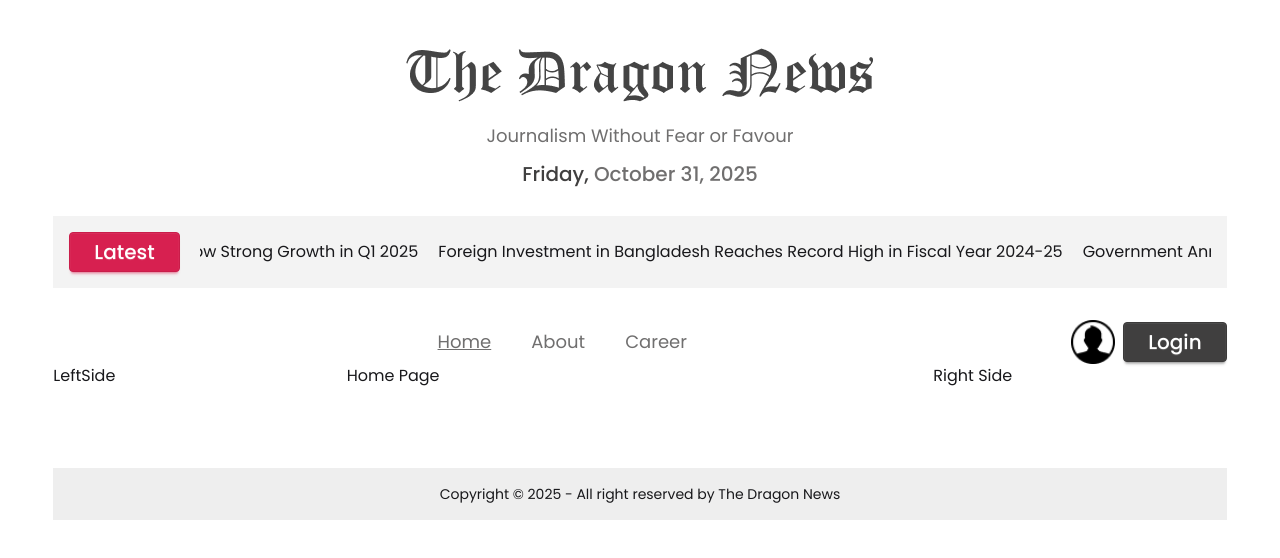
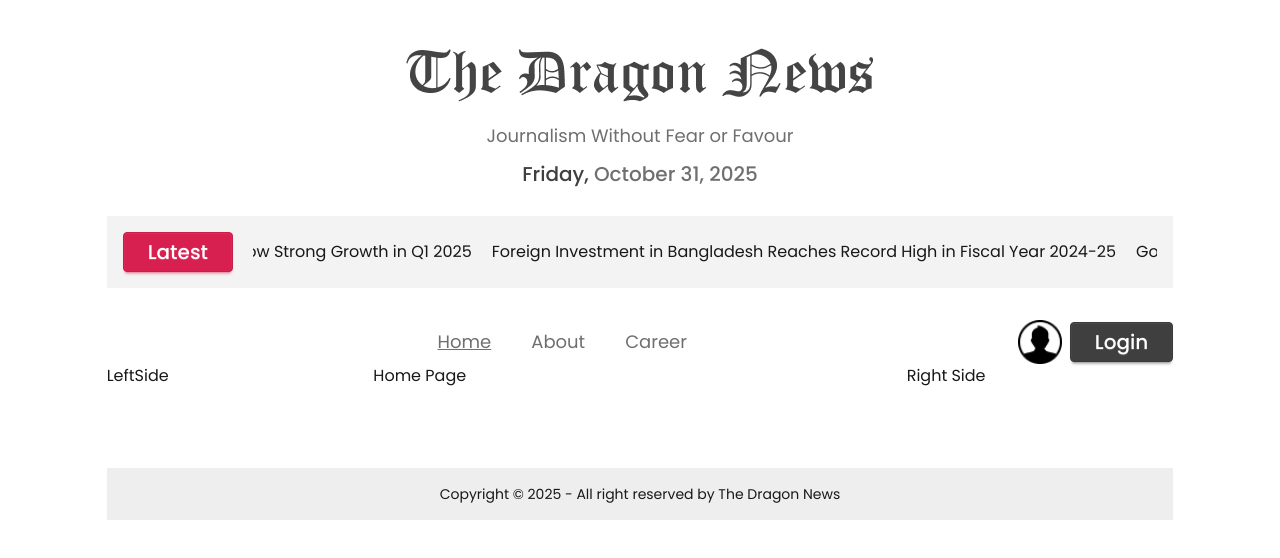
Before and after one commit to muhammad-tamim/web-project-26, a React (Vite) app: page / in a window 1280 px wide. Shown: the top 558 px of the page. Built offline with nearby package versions, Linux system fonts and the light colour scheme.

Commit message:
refactor(MaxWidth.jsx): add max-w-1920 also with w-10/12

```diff
--- a/src/components/ui/MaxWidth.jsx
+++ b/src/components/ui/MaxWidth.jsx
@@ -2,7 +2,7 @@
 
 const MaxWidth = ({ children }) => {
     return (
-        <div className='w-11/12 mx-auto'>
+        <div className='w-10/12 mx-auto max-w-[1920px]'>
             {children}
         </div>
     );
```
